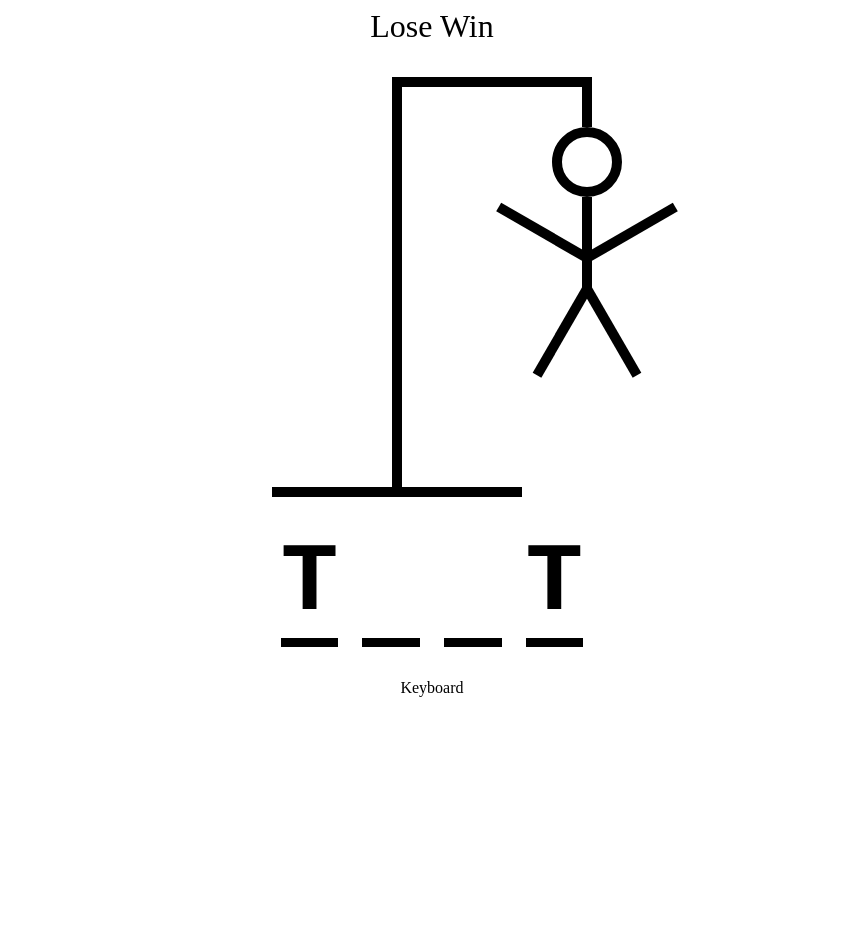
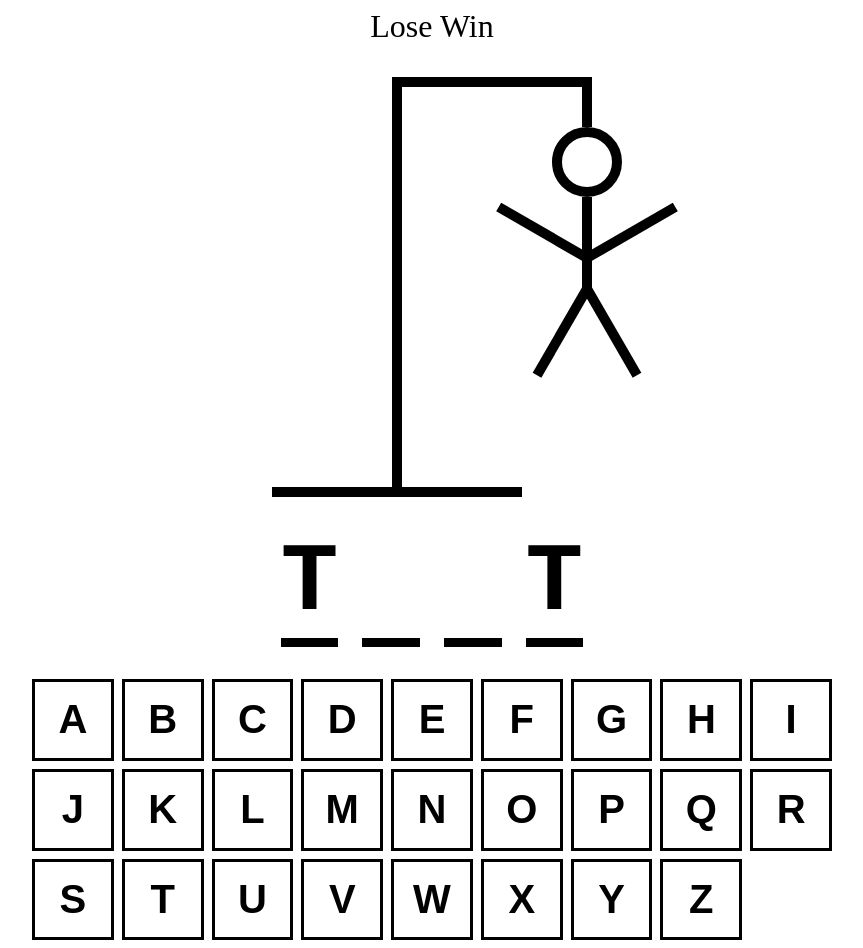
Before and after one commit to raycris/hangman, a React (Vite) app: page / in a window 1280 px wide. Shown: the whole page, without its empty margins (208-1071 px from the left). Before the commit the page ends 800 px from the top, so only its background shows below. Built offline with nearby package versions, Linux system fonts and the light colour scheme.

Commit message:
creating the keyboard

```diff
--- a/src/App.tsx
+++ b/src/App.tsx
@@ -26,7 +26,9 @@ function App() {
       <div style={{ fontSize: "2rem", textAlign: "center" }}>Lose Win</div>
       <HangmanDrawing />
       <HangmanWord />
-      <Keyboard />
+      <div style={{ alignSelf: "stretch" }}>
+        <Keyboard />
+      </div>
     </div>
   );
 }
--- a/src/components/keyboard/keyboard.module.css
+++ b/src/components/keyboard/keyboard.module.css
@@ -0,0 +1,27 @@
+.container {
+  gap: 0.5rem;
+  display: grid;
+  grid-template-columns: repeat(auto-fit, minmax(75px, 1fr)); }
+
+.keyboard-btn {
+  color: #000;
+  width: 100%;
+  cursor: pointer;
+  border: 3px solid #000;
+  padding: 0.5rem;
+  font-size: 2.5rem;
+  background: none;
+  font-weight: bold;
+  aspect-ratio: 1/1;
+  text-transform: uppercase; }
+
+.keyboard-btn.active {
+  color: #fff;
+  background-color: #00aaff; }
+
+.keyboard-btn.inactive {
+  opacity: 0.3; }
+
+.keyboard-btn:hover:not(disabled),
+.keyboard-btn:focus:not(disabled) {
+  background-color: #80d5ff; }
--- a/src/components/keyboard/keyboard.module.scss
+++ b/src/components/keyboard/keyboard.module.scss
@@ -0,0 +1,34 @@
+$dark: #000;
+$light: #fff;
+
+.container {
+  gap: 0.5rem;
+  display: grid;
+  grid-template-columns: repeat(auto-fit, minmax(75px, 1fr));
+}
+
+.keyboard-btn {
+  color: $dark;
+  width: 100%;
+  cursor: pointer;
+  border: 3px solid $dark;
+  padding: 0.5rem;
+  font-size: 2.5rem;
+  background: none;
+  font-weight: bold;
+  aspect-ratio: 1/1;
+  text-transform: uppercase;
+}
+
+.keyboard-btn.active {
+  color: $light;
+  background-color: hsl(200, 100%, 50%);
+}
+.keyboard-btn.inactive {
+  opacity: 0.3;
+}
+
+.keyboard-btn:hover:not(disabled),
+.keyboard-btn:focus {
+  background-color: hsl(200, 100%, 75%);
+}
--- a/src/components/keyboard/keyboard.tsx
+++ b/src/components/keyboard/keyboard.tsx
@@ -1,8 +1,40 @@
-import React from 'react'
+import styles from './keyboard.module.css'
+const KEYS = [
+  "a",
+  "b",
+  "c",
+  "d",
+  "e",
+  "f",
+  "g",
+  "h",
+  "i",
+  "j",
+  "k",
+  "l",
+  "m",
+  "n",
+  "o",
+  "p",
+  "q",
+  "r",
+  "s",
+  "t",
+  "u",
+  "v",
+  "w",
+  "x",
+  "y",
+  "z",
+]
 
 const Keyboard = () => {
   return (
-    <div>Keyboard</div>
+    <div className={styles.container}>
+      {KEYS.map(item =>{
+        return <button key={item} className={`${styles["keyboard-btn"]} `}>{item}</button>
+      })}
+    </div>
   )
 }
 
```
